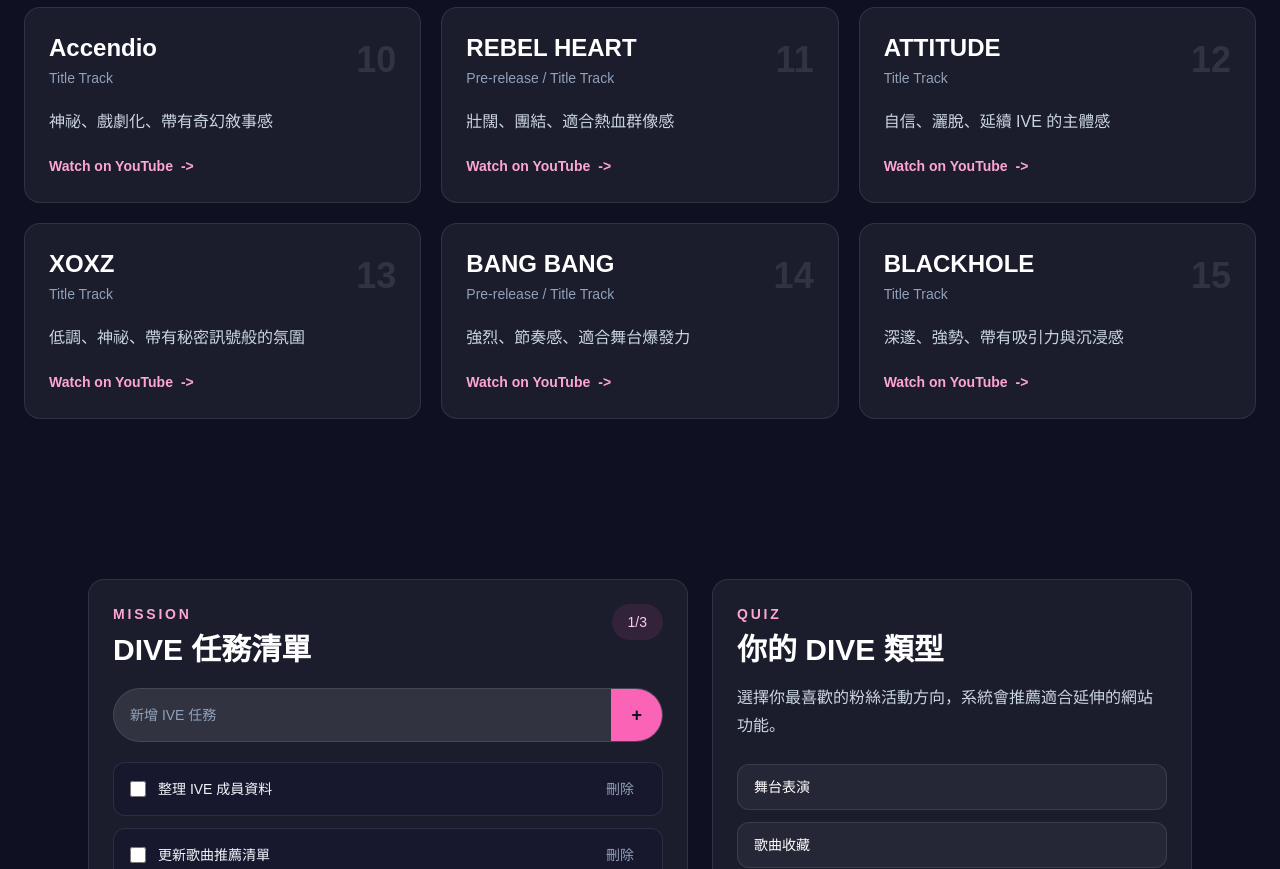
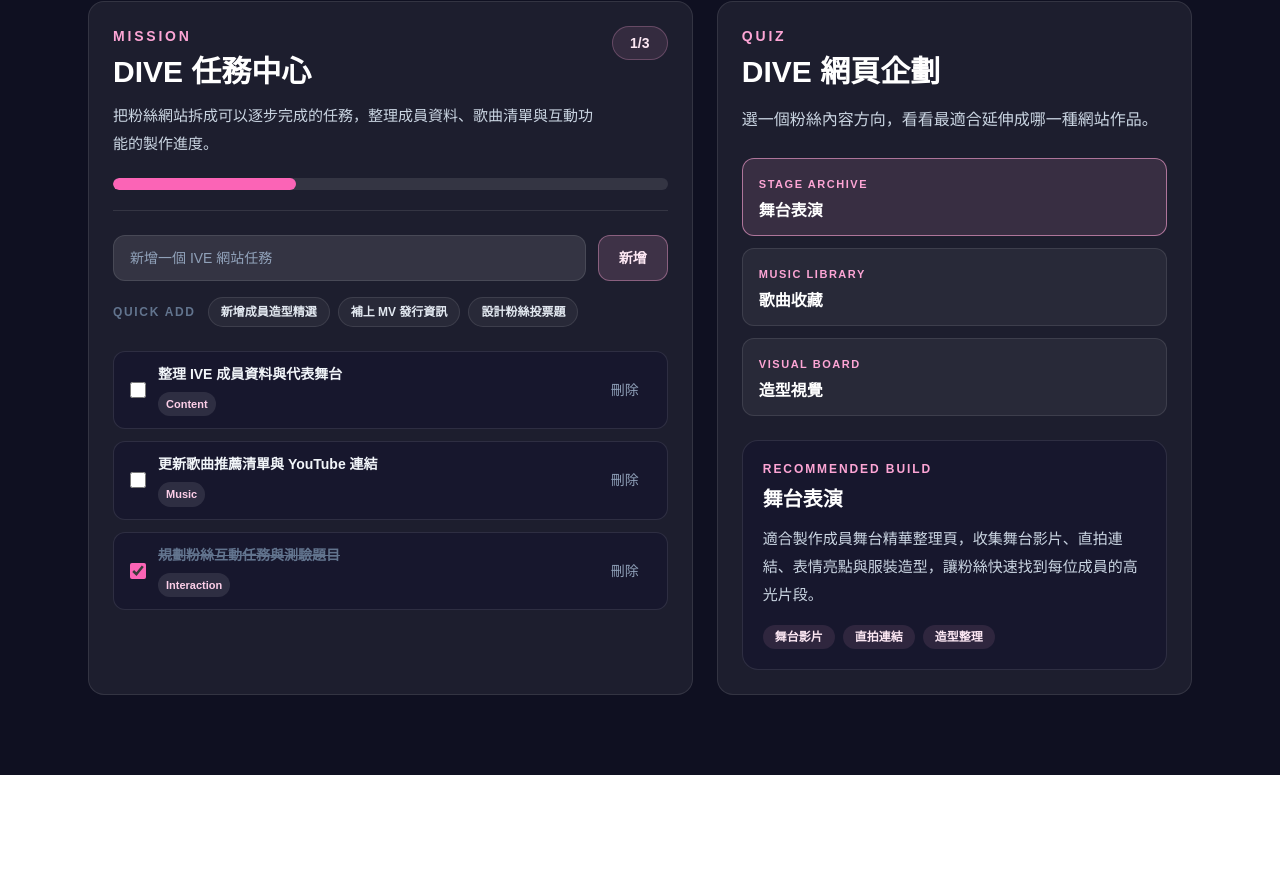
Before and after one commit to brian-kai/my-portfolio, a Next.js app: page /ive in a window 1280 px wide. Shown: the part 2631-3500 px from the top of the page. After the commit the page ends 3406 px from the top, so only its background shows below. Built offline with nearby package versions, Linux system fonts and the light colour scheme.

Commit message:
update portfolio

```diff
--- a/app/ive/page.tsx
+++ b/app/ive/page.tsx
@@ -14,6 +14,7 @@
   id: number;
   text: string;
   done: boolean;
+  category: string;
 };
 
 const members = [
@@ -155,26 +156,38 @@
 ];
 
 const starterTasks: Task[] = [
-  { id: 1, text: "整理 IVE 成員資料", done: false },
-  { id: 2, text: "更新歌曲推薦清單", done: false },
-  { id: 3, text: "規劃粉絲應援任務", done: true },
+  { id: 1, text: "整理 IVE 成員資料與代表舞台", done: false, category: "Content" },
+  { id: 2, text: "更新歌曲推薦清單與 YouTube 連結", done: false, category: "Music" },
+  { id: 3, text: "規劃粉絲互動任務與測驗題目", done: true, category: "Interaction" },
+];
+
+const suggestedTasks = [
+  "新增成員造型精選",
+  "補上 MV 發行資訊",
+  "設計粉絲投票題",
 ];
 
 const websiteQuizOptions = [
   {
     label: "舞台表演",
+    eyebrow: "Stage Archive",
     result:
-      "你適合製作成員舞台精華整理頁，收集舞台影片、直拍連結、表情亮點與服裝造型，讓粉絲快速找到每位成員的高光片段。",
+      "適合製作成員舞台精華整理頁，收集舞台影片、直拍連結、表情亮點與服裝造型，讓粉絲快速找到每位成員的高光片段。",
+    features: ["舞台影片", "直拍連結", "造型整理"],
   },
   {
     label: "歌曲收藏",
+    eyebrow: "Music Library",
     result:
-      "你適合製作 IVE 歌曲收藏頁，整理 MV、專輯資訊、推薦曲目與 YouTube 連結，也可以加入個人播放清單或歌曲心得。",
+      "適合製作 IVE 歌曲收藏頁，整理 MV、專輯資訊、推薦曲目與 YouTube 連結，也可以加入個人播放清單或歌曲心得。",
+    features: ["MV 清單", "推薦曲目", "播放連結"],
   },
   {
     label: "造型視覺",
+    eyebrow: "Visual Board",
     result:
-      "你適合製作成員造型圖鑑頁，整理專輯概念照、舞台穿搭、髮型變化與視覺主題，做成適合瀏覽與收藏的圖像型網站。",
+      "適合製作成員造型圖鑑頁，整理專輯概念照、舞台穿搭、髮型變化與視覺主題，做成適合瀏覽與收藏的圖像型網站。",
+    features: ["概念照", "穿搭紀錄", "視覺主題"],
   },
 ];
 
@@ -182,13 +195,17 @@
   const [selectedMember, setSelectedMember] = useState(members[0]);
   const [tasks, setTasks] = useState(starterTasks);
   const [text, setText] = useState("");
-  const [quizResult, setQuizResult] = useState(websiteQuizOptions[0].result);
+  const [selectedQuiz, setSelectedQuiz] = useState(websiteQuizOptions[0]);
   const [showAllSongs, setShowAllSongs] = useState(false);
 
   const completedCount = useMemo(
     () => tasks.filter((task) => task.done).length,
     [tasks],
   );
+  const progressPercent = tasks.length
+    ? Math.round((completedCount / tasks.length) * 100)
+    : 0;
+  const visibleReleases = showAllSongs ? releases : releases.slice(0, 6);
 
   function addTask() {
     const nextText = text.trim();
@@ -198,7 +215,7 @@
     }
 
     setTasks((currentTasks) => [
-      { id: Date.now(), text: nextText, done: false },
+      { id: Date.now(), text: nextText, done: false, category: "Custom" },
       ...currentTasks,
     ]);
     setText("");
@@ -401,15 +418,13 @@
         </h2>
 
         <div className="grid gap-4 md:grid-cols-2 md:gap-5 xl:grid-cols-3">
-          {releases.map((release, index) => (
+          {visibleReleases.map((release, index) => (
             <a
               key={release.title}
               href={release.youtubeUrl}
               target="_blank"
               rel="noopener noreferrer"
-              className={`group rounded-2xl border border-white/10 bg-white/5 p-4 transition hover:-translate-y-1 hover:border-pink-300/50 hover:bg-white/10 focus:outline-none focus:ring-2 focus:ring-pink-300/70 md:block md:p-6 ${
-                showAllSongs || index < 6 ? "block" : "hidden"
-              }`}
+              className="group rounded-2xl border border-white/10 bg-white/5 p-4 transition hover:-translate-y-1 hover:border-pink-300/50 hover:bg-white/10 focus:outline-none focus:ring-2 focus:ring-pink-300/70 md:p-6"
             >
               <div className="mb-4 flex items-start justify-between gap-4 md:mb-5 md:items-center">
                 <div>
@@ -434,33 +449,45 @@
           ))}
         </div>
 
-        {!showAllSongs ? (
+        {releases.length > 6 ? (
           <button
             type="button"
-            onClick={() => setShowAllSongs(true)}
-            className="mt-6 w-full rounded-full border border-pink-300/30 px-5 py-3 text-sm font-bold text-pink-200 transition hover:border-pink-300/70 hover:bg-pink-300/10 md:hidden"
+            onClick={() => setShowAllSongs((current) => !current)}
+            className="mt-6 w-full rounded-full border border-pink-300/30 px-5 py-3 text-sm font-bold text-pink-200 transition hover:border-pink-300/70 hover:bg-pink-300/10 md:mx-auto md:flex md:w-fit md:px-8"
           >
-            View More Songs
+            {showAllSongs ? "收合作品" : "顯示更多作品"}
           </button>
         ) : null}
       </section>
 
-      <section id="mission" className="mx-auto grid max-w-6xl gap-6 px-6 py-16 md:py-20 lg:grid-cols-[1fr_0.8fr]">
-        <section className="rounded-2xl border border-white/10 bg-white/5 p-5 md:p-6">
-          <div className="mb-5 flex items-start justify-between gap-4">
+      <section id="mission" className="mx-auto grid max-w-6xl gap-6 px-6 py-16 md:py-20 lg:grid-cols-[1.12fr_0.88fr]">
+        <section className="rounded-2xl border border-white/10 bg-white/[0.06] p-5 md:p-6">
+          <div className="border-b border-white/10 pb-5">
+            <div className="flex flex-col gap-4 md:flex-row md:items-start md:justify-between">
               <div>
                 <p className="mb-2 text-sm font-semibold uppercase tracking-[0.2em] text-pink-300">
                   Mission
                 </p>
-              <h2 className="text-2xl font-bold md:text-3xl">DIVE 任務清單</h2>
+                <h2 className="text-2xl font-bold md:text-3xl">DIVE 任務中心</h2>
+                <p className="mt-3 max-w-2xl text-[15px] leading-7 text-slate-300">
+                  把粉絲網站拆成可以逐步完成的任務，整理成員資料、歌曲清單與互動功能的製作進度。
+                </p>
               </div>
 
-            <span className="rounded-full bg-pink-400/10 px-4 py-2 text-sm text-pink-200">
+              <span className="inline-flex min-w-14 shrink-0 items-center justify-center whitespace-nowrap rounded-full border border-pink-300/25 bg-pink-300/10 px-4 py-1.5 text-sm font-bold text-pink-100">
                 {completedCount}/{tasks.length}
               </span>
             </div>
 
-          <div className="flex overflow-hidden rounded-full border border-white/10 bg-white/10">
+            <div className="mt-5 h-3 overflow-hidden rounded-full bg-white/10">
+              <div
+                className="h-full rounded-full bg-pink-400 transition-all duration-500"
+                style={{ width: `${progressPercent}%` }}
+              />
+            </div>
+          </div>
+
+          <div className="mt-6 grid gap-3 md:grid-cols-[1fr_auto]">
             <input
               value={text}
               onChange={(event) => setText(event.target.value)}
@@ -469,24 +496,49 @@
                   addTask();
                 }
               }}
-              className="min-w-0 flex-1 bg-transparent px-4 py-3 text-sm outline-none placeholder:text-slate-400"
-              placeholder="新增 IVE 任務"
+              className="min-w-0 rounded-xl border border-white/10 bg-white/10 px-4 py-3 text-sm outline-none transition placeholder:text-slate-400 focus:border-pink-300/60"
+              placeholder="新增一個 IVE 網站任務"
             />
             <button
               type="button"
               onClick={addTask}
-              className="bg-pink-400 px-5 py-3 text-lg font-bold text-[#101022] transition hover:bg-pink-300"
-              aria-label="新增任務"
+              className="rounded-xl border border-pink-300/40 bg-pink-300/15 px-5 py-3 text-sm font-bold text-pink-100 transition hover:border-pink-200/70 hover:bg-pink-300/25"
             >
-              +
+              新增
             </button>
           </div>
 
-          <ul className="mt-5 space-y-3">
+          <div className="mt-4 flex flex-wrap items-center gap-2">
+            <span className="mr-1 text-xs font-semibold uppercase tracking-[0.14em] text-slate-500">
+              Quick add
+            </span>
+            {suggestedTasks.map((suggestion) => (
+              <button
+                key={suggestion}
+                type="button"
+                onClick={() =>
+                  setTasks((currentTasks) => [
+                    {
+                      id: Date.now() + suggestion.length,
+                      text: suggestion,
+                      done: false,
+                      category: "Idea",
+                    },
+                    ...currentTasks,
+                  ])
+                }
+                className="rounded-full border border-white/10 bg-white/5 px-3 py-1.5 text-xs font-semibold text-slate-200 transition hover:border-pink-300/50 hover:bg-pink-300/10 hover:text-white"
+              >
+                {suggestion}
+              </button>
+            ))}
+          </div>
+
+          <ul className="mt-6 space-y-3">
             {tasks.map((task) => (
               <li
                 key={task.id}
-                className="flex items-center gap-3 rounded-xl border border-white/10 bg-[#17172d] px-4 py-3"
+                className="grid gap-3 rounded-xl border border-white/10 bg-[#17172d] px-4 py-3 transition hover:border-pink-300/30 md:grid-cols-[auto_1fr_auto] md:items-center"
               >
                 <input
                   type="checkbox"
@@ -495,18 +547,23 @@
                   className="h-4 w-4 accent-pink-400"
                 />
 
-                <span
-                  className={`flex-1 text-sm ${
+                <div className="min-w-0">
+                  <p
+                    className={`text-sm font-semibold ${
                       task.done ? "text-slate-500 line-through" : "text-slate-100"
                     }`}
                   >
                     {task.text}
+                  </p>
+                  <span className="mt-2 inline-flex rounded-full bg-white/10 px-2 py-1 text-[11px] font-semibold text-pink-200">
+                    {task.category}
                   </span>
+                </div>
 
                 <button
                   type="button"
                   onClick={() => removeTask(task.id)}
-                  className="rounded-full px-3 py-1 text-sm text-slate-400 transition hover:bg-white/10 hover:text-white"
+                  className="w-fit rounded-full px-3 py-1 text-sm text-slate-400 transition hover:bg-white/10 hover:text-white md:justify-self-end"
                 >
                   刪除
                 </button>
@@ -515,30 +572,60 @@
           </ul>
         </section>
 
-        <section className="rounded-2xl border border-white/10 bg-white/5 p-5 md:p-6">
+        <section className="rounded-2xl border border-white/10 bg-white/[0.06] p-5 md:p-6">
           <p className="mb-2 text-sm font-semibold uppercase tracking-[0.2em] text-pink-300">
             Quiz
           </p>
-          <h2 className="text-2xl font-bold md:text-3xl">你的 DIVE 類型</h2>
+          <h2 className="text-2xl font-bold md:text-3xl">DIVE 網頁企劃</h2>
           <p className="mt-4 text-[15px] leading-7 text-slate-300 md:text-base">
-            選擇你最喜歡的粉絲活動方向，系統會推薦適合延伸的網站功能。
+            選一個粉絲內容方向，看看最適合延伸成哪一種網站作品。
           </p>
 
           <div className="mt-6 grid gap-3">
-            {websiteQuizOptions.map((option) => (
+            {websiteQuizOptions.map((option) => {
+              const isSelected = selectedQuiz.label === option.label;
+
+              return (
                 <button
                   key={option.label}
                   type="button"
-                onClick={() => setQuizResult(option.result)}
-                className="rounded-xl border border-white/10 bg-white/5 px-4 py-3 text-left text-sm transition hover:border-pink-300/60 hover:bg-pink-300/10"
+                  onClick={() => setSelectedQuiz(option)}
+                  className={`rounded-xl border px-4 py-3 text-left transition ${
+                    isSelected
+                      ? "border-pink-300/60 bg-pink-300/12"
+                      : "border-white/10 bg-white/5 hover:border-pink-300/50 hover:bg-pink-300/10"
+                  }`}
                 >
+                  <span className="text-[11px] font-semibold uppercase tracking-[0.14em] text-pink-300">
+                    {option.eyebrow}
+                  </span>
+                  <span className="mt-1 block text-base font-bold text-white">
                     {option.label}
+                  </span>
                 </button>
+              );
+            })}
+          </div>
+
+          <div className="mt-6 rounded-2xl border border-white/10 bg-[#17172d] p-5">
+            <p className="text-xs font-semibold uppercase tracking-[0.16em] text-pink-300">
+              Recommended Build
+            </p>
+            <h3 className="mt-2 text-xl font-bold text-white">{selectedQuiz.label}</h3>
+            <p className="mt-3 text-[15px] leading-7 text-slate-300">
+              {selectedQuiz.result}
+            </p>
+
+            <div className="mt-4 flex flex-wrap gap-2">
+              {selectedQuiz.features.map((feature) => (
+                <span
+                  key={feature}
+                  className="rounded-full bg-pink-300/10 px-3 py-1 text-xs font-semibold text-pink-100"
+                >
+                  {feature}
+                </span>
               ))}
             </div>
-
-          <div className="mt-6 rounded-xl bg-pink-400/10 p-5 text-pink-100">
-            {quizResult}
           </div>
         </section>
       </section>
```
Lines whose indentation alone changed are shown as unchanged.
